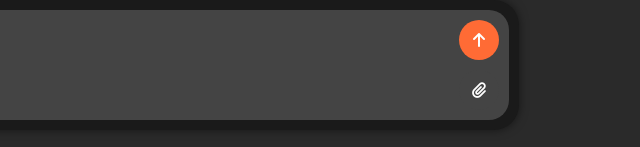
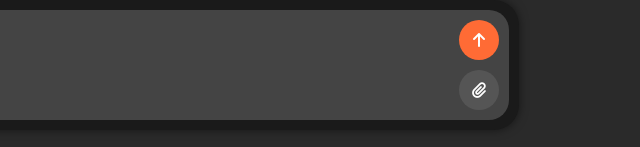
Before and after one commit to OLKHVSKIY/MIAC-chat, a plain HTML site: page HTML/main.html in a window 1280 px wide. Shown: the part 650-797 px from the top of the page, 640-1280 px from the left. Drawn offline with Linux system fonts and the light colour scheme.

```diff
--- a/CSS/input.css
+++ b/CSS/input.css
@@ -59,7 +59,7 @@
     display: flex;
     align-items: center;
     justify-content: center;
-    background-color: #444; /* Цвет фона, как у textarea */
+    background-color: #555; /* Цвет фона, как у textarea */
     border: none;
     border-radius: 50%;
     color: #FFFFFF;
@@ -72,7 +72,7 @@
 }
 
 .attach-button:hover {
-    background-color: #555; /* Изменение цвета при наведении */
+    background-color: #7e7e7e; /* Изменение цвета при наведении */
 }
 
 /* Стили для кнопки отправки */
```
